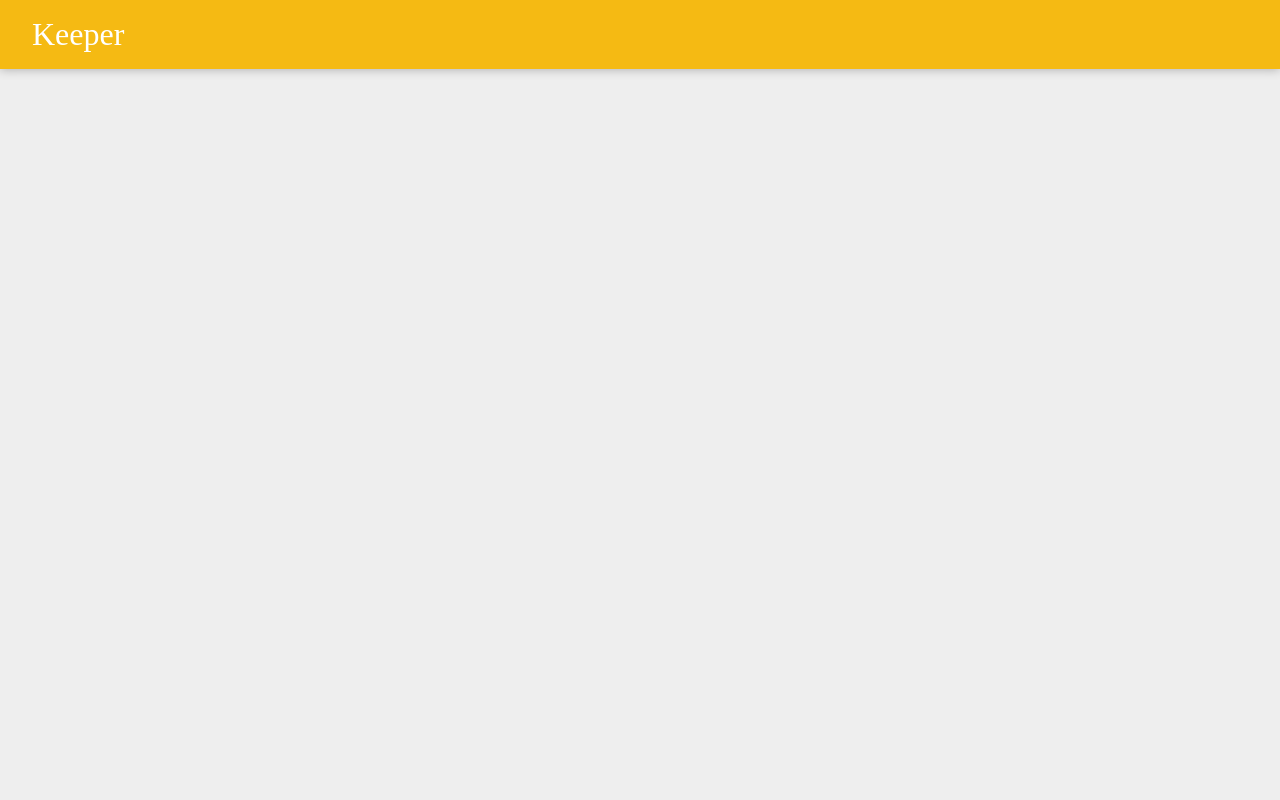
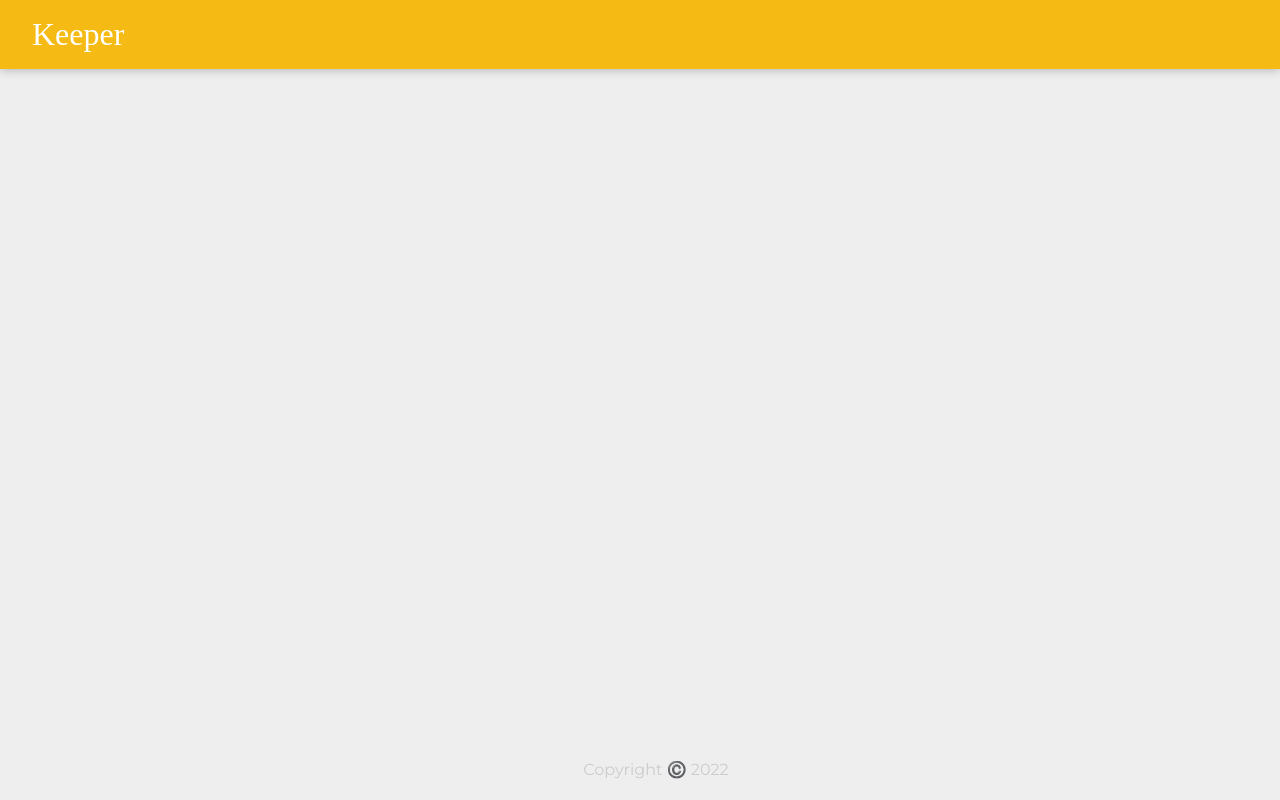
Before and after one commit to veersheth/keeper-app, a React (Create React App) app: page / in a window 1280 px wide. Built offline with nearby package versions, Linux system fonts and the light colour scheme; a web font is replaced by a local one.

Commit message:
create footer component

```diff
--- a/src/components/App.jsx
+++ b/src/components/App.jsx
@@ -1,9 +1,11 @@
 import React from "react"
 import Header from "./Header"
+import Footer from "./Footer"
 
 function App() {
     return <div>
         <Header />
+        <Footer />
     </div>
 }
 
--- /dev/null
+++ b/src/components/Footer.jsx
@@ -0,0 +1,15 @@
+import React from "react"
+
+
+function Footer(){
+
+    const currentYear = new Date().getFullYear()
+
+    return <footer>
+            <p>
+            Copyright ©️ {currentYear}
+            </p>
+        </footer>
+}
+
+export default Footer
--- a/src/index.js
+++ b/src/index.js
@@ -8,9 +8,6 @@ ReactDOM.render(
     document.getElementById('root')
 )
 
-//2. Create a App.jsx component.
-//3. Create a Header.jsx component that renders a <header> element
-//to show the Keeper App name in an <h1>.
 //4. Create a Footer.jsx component that renders a <footer> element
 //to show a copyright message in a <p> with a dynamically updated year.
 //5. Create a Note.jsx component to show a <div> element with a
```
